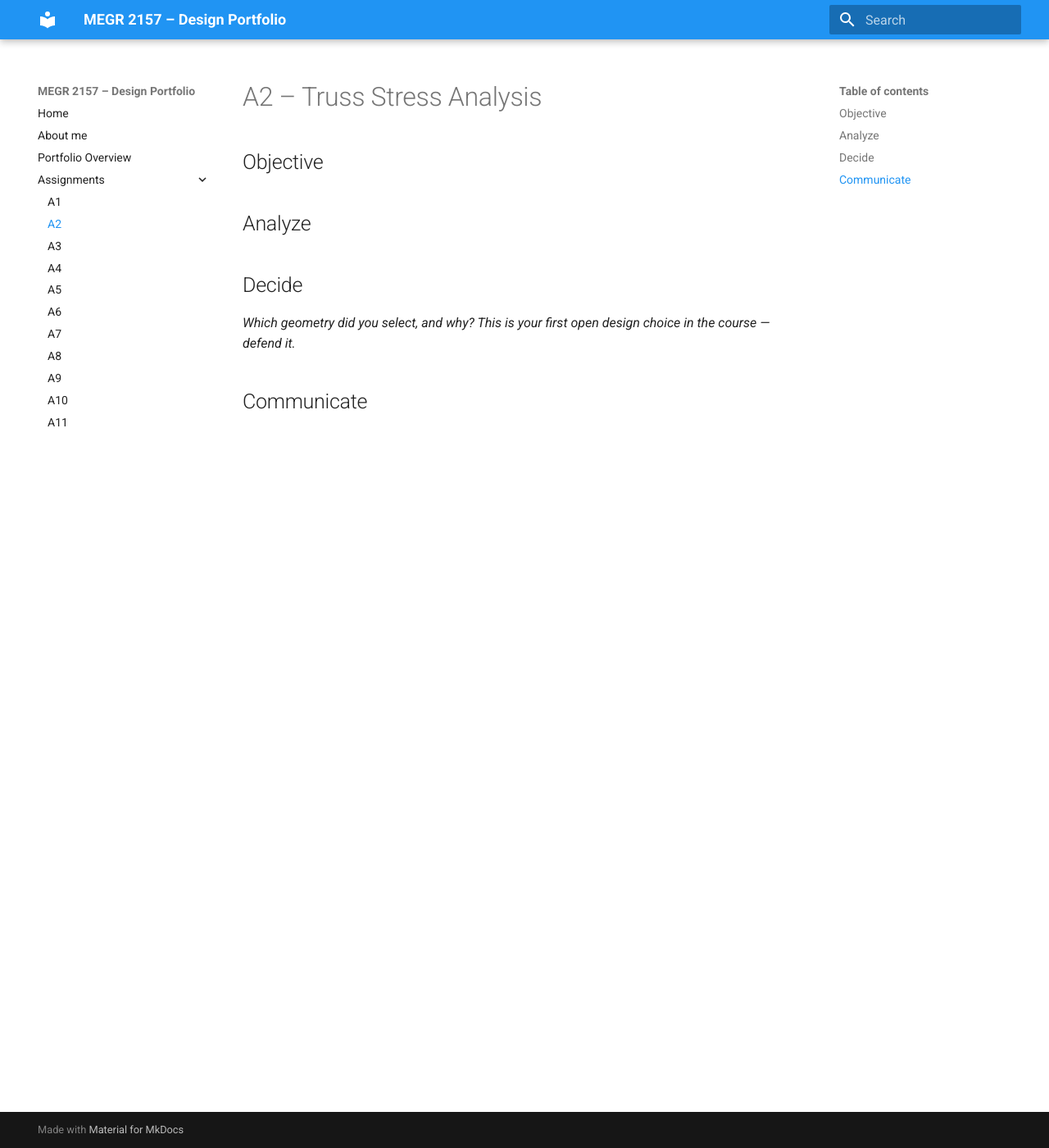
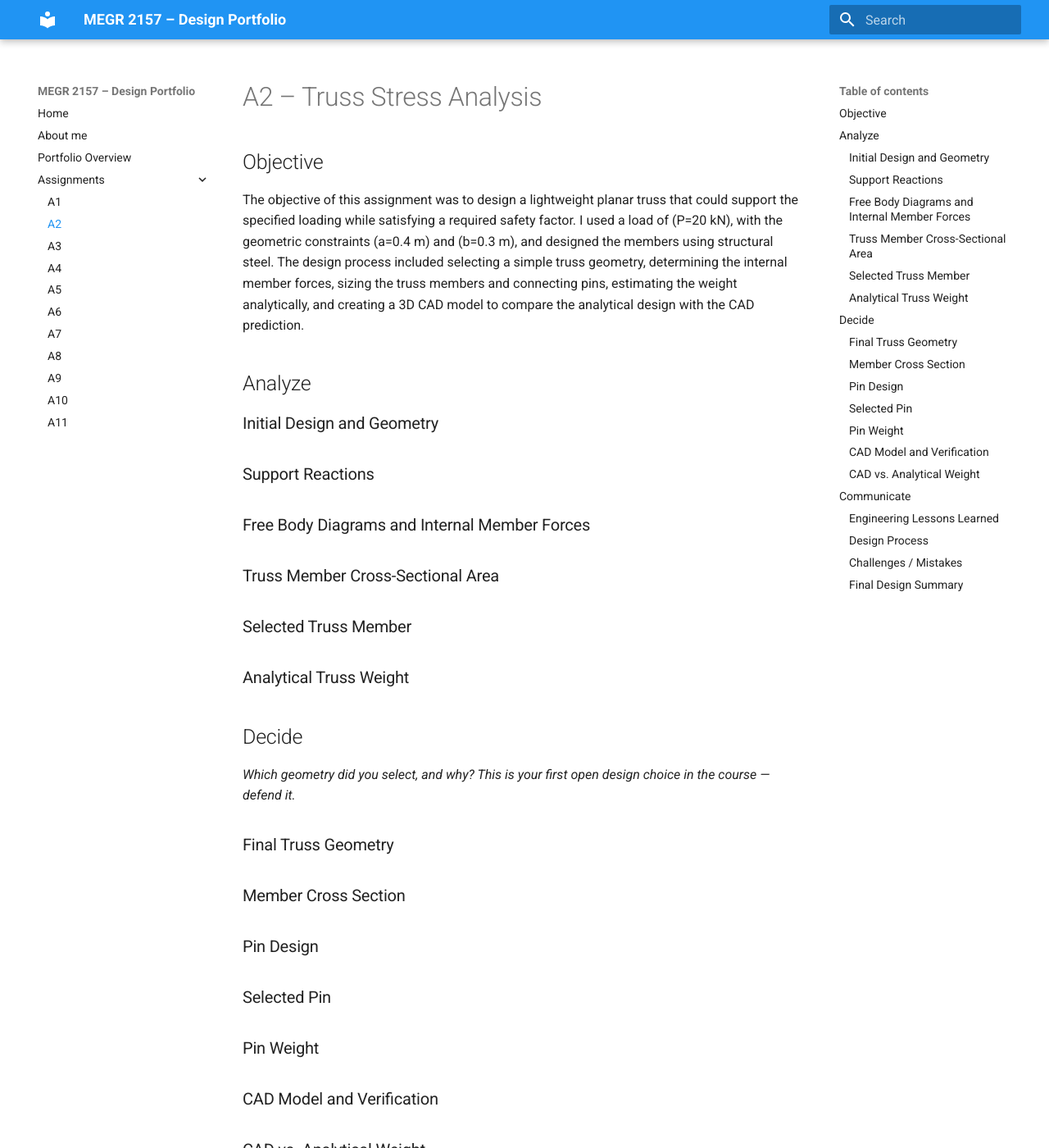
Before and after one commit to Rama-H/megr2157-portfolio, an MkDocs documentation site: the page built from docs/assignments/A02/index.md, in a window 1280 px wide and 1400 px high. Shown: the whole window at 82% size. Built offline with MkDocs 1.6.1 and Material for MkDocs 9.7.7, drawn with Linux system fonts in a browser that asks for light colours; some of the changed text lies outside the part shown.

Commit message:
Enhance A2 assignment documentation with detailed sections
Expanded the assignment details for A2, including objectives, analysis, design decisions, and communication sections.

```diff
--- a/docs/assignments/A02/index.md
+++ b/docs/assignments/A02/index.md
@@ -1,12 +1,31 @@
 # A2 – Truss Stress Analysis
 
 ## Objective
+The objective of this assignment was to design a lightweight planar truss that could support the specified loading while satisfying a required safety factor. I used a load of (P=20 kN), with the geometric constraints (a=0.4 m) and (b=0.3 m), and designed the members using structural steel. The design process included selecting a simple truss geometry, determining the internal member forces, sizing the truss members and connecting pins, estimating the weight analytically, and creating a 3D CAD model to compare the analytical design with the CAD prediction.
 
 
 ## Analyze
+### Initial Design and Geometry
+### Support Reactions
+### Free Body Diagrams and Internal Member Forces
+### Truss Member Cross-Sectional Area
+### Selected Truss Member
+### Analytical Truss Weight
 
 
 ## Decide
 _Which geometry did you select, and why? This is your first open design choice in the course — defend it._
+### Final Truss Geometry
+### Member Cross Section
+### Pin Design
+### Selected Pin
+### Pin Weight
+### CAD Model and Verification
+### CAD vs. Analytical Weight
 
 ## Communicate
+
+### Engineering Lessons Learned
+### Design Process
+### Challenges / Mistakes
+### Final Design Summary
```
